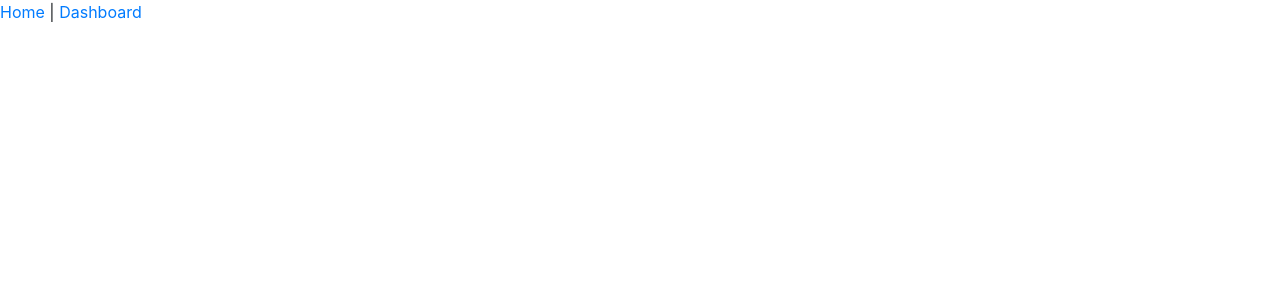
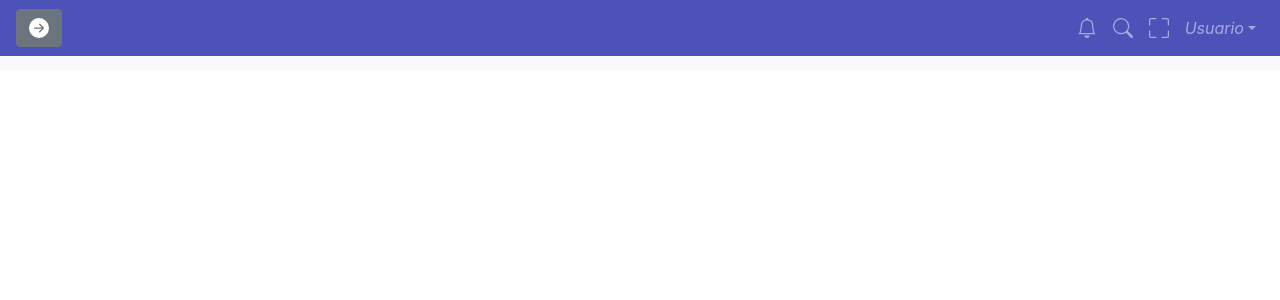
Before and after one commit to sigmdot/Cajero-online, a Vue app: page / in a window 1280 px wide. Shown: the top 300 px of the page. Built offline with nearby package versions, Linux system fonts and the light colour scheme.

Commit message:
add navbar, update filas-tablas, update tabla, update view dashboard

```diff
--- a/src/App.vue
+++ b/src/App.vue
@@ -1,16 +1,23 @@
 <template>
   <div id="app">
-    <div id="nav">
-      <router-link to="/">Home</router-link> |
-      <router-link to="/dashboard">Dashboard</router-link>
-    </div>
-    <div class="bg-light">
+    <Navegador></Navegador>
+    <div class="bg-light padding-top">
       <router-view/>
     </div>
 
   </div>
 </template>
+<script>
+import Navegador from '@/components/Navegador.vue'
 
+export default {
+  components:{
+    Navegador
+  }
+}
+</script>
 <style>
-
+.padding-top{
+  padding-top: 70px;
+}
 </style>
--- /dev/null
+++ b/src/components/Navegador.vue
@@ -0,0 +1,95 @@
+<template>
+  <div class="navegador-optime">
+    <b-navbar toggleable="lg" type="dark" fixed="top" class="color-navbar">
+      <b-navbar-toggle target="nav-collapse"></b-navbar-toggle>
+
+      <b-collapse id="nav-collapse" is-nav>
+        <b-button v-b-toggle.sidebar-menu>
+          <b-icon icon="arrow-right-circle-fill"></b-icon>
+        </b-button>
+        <!-- Items derecho -->
+        <b-navbar-nav class="ml-auto">
+          <b-nav-item href="#">
+            <b-icon icon="bell"></b-icon>
+          </b-nav-item>
+          <b-nav-item href="#">
+            <b-icon icon="search"></b-icon>
+          </b-nav-item>
+          <b-nav-item href="#">
+            <b-icon icon="fullscreen"></b-icon>
+          </b-nav-item>
+          <b-nav-item-dropdown right>
+            <!-- Using 'button-content' slot -->
+            <template v-slot:button-content>
+              <em>Usuario</em>
+            </template>
+            <b-dropdown-item href="#">Profile</b-dropdown-item>
+            <b-dropdown-item href="#">Config</b-dropdown-item>
+            <b-dropdown-item href="#">Sign Out</b-dropdown-item>
+          </b-nav-item-dropdown>
+        </b-navbar-nav>
+      </b-collapse>
+    </b-navbar>
+
+    <!-- sidebar -->
+
+    <b-sidebar
+      body-class="background-sidebar-2"
+      header-class="background-sidebar color-blanco"
+      id="sidebar-menu"
+      shadow
+    >
+      <div class="container-fluid background-sidebar-2">
+        <div class="row">
+          <div class="col-12 text-center background-sidebar">
+            <img
+              style="width:200px; height:200px; padding-bottom:20px"
+              src="https://i.ibb.co/bzmgNp7/cashier2-117800.png"
+            />
+          </div>
+        </div>
+
+        <div class="row mt-2 background-sidebar-2">
+          <div class="col-12 text-center">
+            <b-button style="width:100%" size="lg" variant="success">
+              <b-icon icon="minecart-loaded"></b-icon>
+            </b-button>
+          </div>
+          <div class="col-12 row align-items-center h-100">
+
+            <router-link class="col-12 row mt-2 p-3 text-white no-style" to="/dashboard"><div class="col-4 text-center "><b-icon icon="columns-gap"></b-icon></div><div class="col-8">Dashboard</div></router-link>
+            <router-link class="col-12 row mt-2 p-3 text-white no-style" to="/storage"><div class="col-4 text-center"><b-icon icon="box-seam"></b-icon></div><div class="col-8">Inventario</div></router-link>
+            <router-link class="col-12 row mt-2 p-3 text-white no-style"  to="/client"><div class="col-4 text-center"><b-icon icon="basket2"></b-icon></div><div class="col-8">Clientes</div></router-link>
+            <router-link class="col-12 row mt-2 p-3 text-white no-style" to="/sellers"><div class="col-4 text-center"><b-icon icon="person"></b-icon></div><div class="col-8">Vendedores</div></router-link>
+
+          </div>
+        </div>
+      </div>
+    </b-sidebar>
+  </div>
+</template>
+
+<script>
+export default {
+  name: "Navegador",
+  components: {}
+};
+</script>
+
+<style>
+.background-sidebar {
+  background-color: #222d32;
+}
+.background-sidebar-2 {
+  background-color: #2c3b41;
+}
+.color-blanco {
+  color: white;
+}
+.color-navbar{
+    background-color: #4d52b9 !important;
+}
+.no-style:hover{
+    text-decoration: none;
+}
+</style>
--- a/src/components/Tabla.vue
+++ b/src/components/Tabla.vue
@@ -2,8 +2,13 @@
   <div class="tabla container-fluid border-right border-left border-top m-2 bg-white">
       <div class="row p-0">
           <div class="col-12 row border-bottom p-1">
-              <h2 class="col-9 border-right text-center">Productos más vendidos</h2>
-              <span class="col"></span>
+              <h2 class="col-9 border-right text-center">Productos más vendidos este mes</h2>
+              <span class="col">
+                  <div class="row text-center">
+                      <div class="col">Editar</div>
+                      <div class="col">Exportar</div>
+                  </div>
+              </span>
           </div>
           <div class="col-12 p-0">
               <filas></filas>
--- a/src/components/components-stacked/Filas-tabla.vue
+++ b/src/components/components-stacked/Filas-tabla.vue
@@ -6,11 +6,11 @@
                   <div class="col-2 border-right text-center bg-light">
                       <span style="line-height:40px;"> 1</span>
                   </div>
-                  <div class="col-9 text-center border-right">
+                  <div class="col-8 text-center border-right">
                       <h5 style="line-height:40px">Completo Guatón</h5>
                   </div>
-                  <div class="col-1">
-                      <img style="height:45px" src="https://lh3.googleusercontent.com/proxy/YmD2yp4SwmlT8wILD20GzL5jvGF_nSynKp4pMiTNFywOno1AUIgkv8rqrorgz_xVxkXcefoOSp5JVBx4FR0vZJ6Q8YlVkxPIQl0ltEmfiUXhtg">
+                  <div class="col-2">
+                      <img style="height:45px; width:100%" src="https://lh3.googleusercontent.com/proxy/YmD2yp4SwmlT8wILD20GzL5jvGF_nSynKp4pMiTNFywOno1AUIgkv8rqrorgz_xVxkXcefoOSp5JVBx4FR0vZJ6Q8YlVkxPIQl0ltEmfiUXhtg">
                   </div>
               </div>
               <div class="col-2 text-center border-right">
--- a/src/views/Dashboard.vue
+++ b/src/views/Dashboard.vue
@@ -28,7 +28,6 @@ import Medidor from '@/components/Medidor.vue'
 import Tabla from '@/components/Tabla.vue'
 import Extra from '@/components/Extra.vue'
 
-
 export default {
     name:'Dashboard',
     components:{
```
